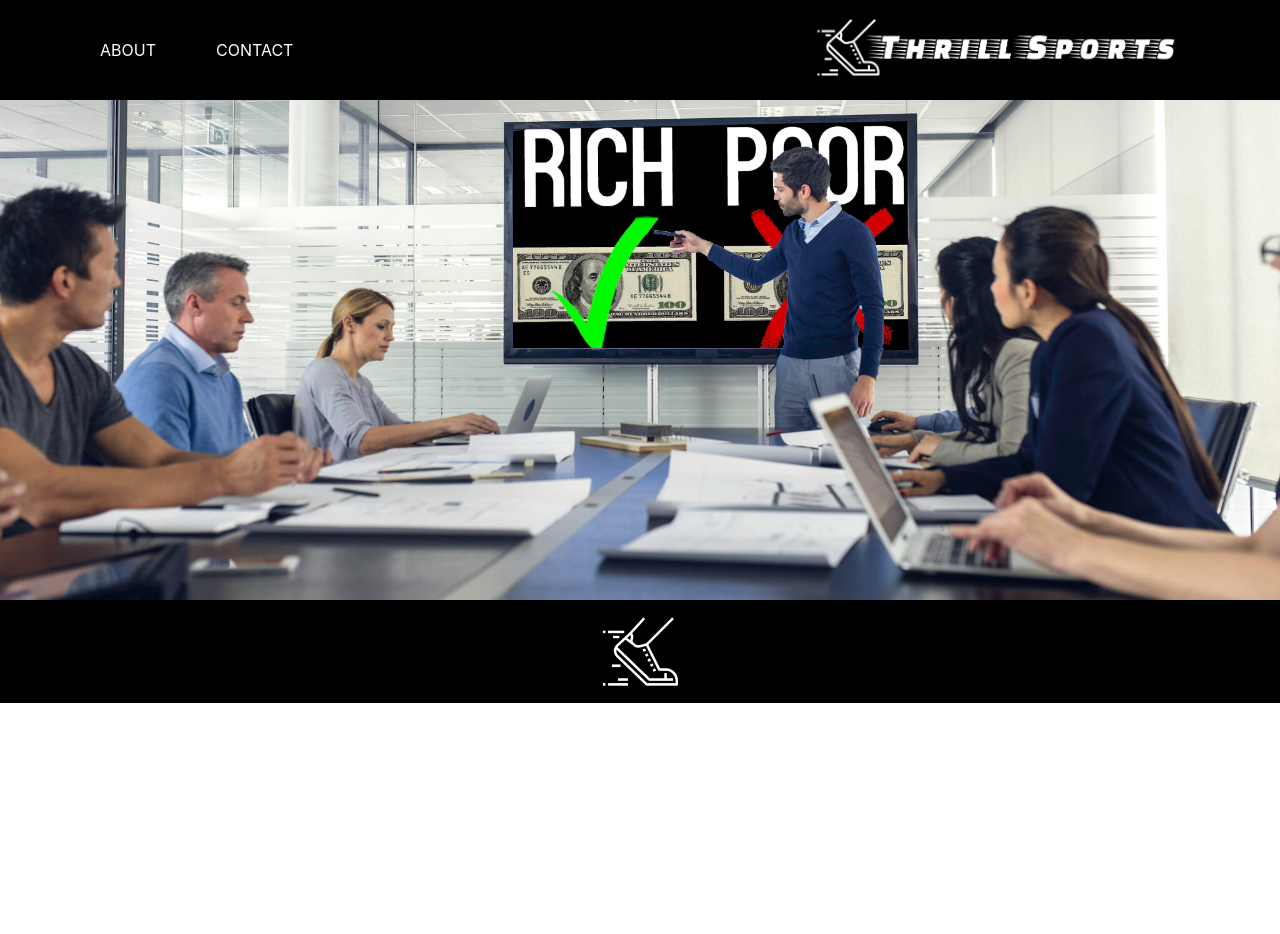
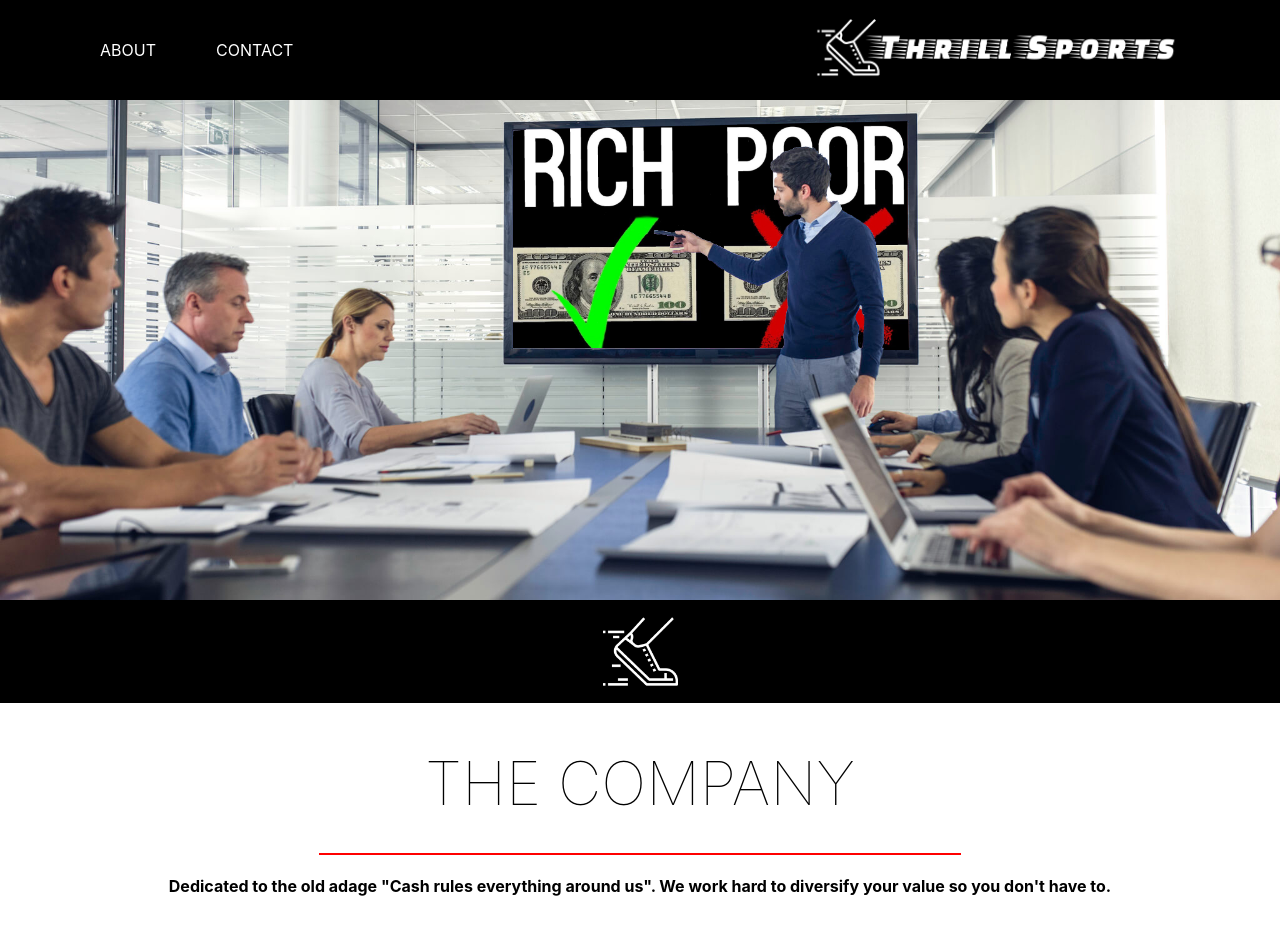
Before and after one commit to DHarrisonG/yolo-investments, a React (Create React App) app: page / in a window 1280 px wide. Shown: the top 934 px of the page. Before the commit the page ends 800 px from the top, so only its background shows below. Built offline with nearby package versions, Linux system fonts and the light colour scheme.

Commit message:
Added company section including initial css styling

```diff
--- a/src/App.css
+++ b/src/App.css
@@ -41,3 +41,19 @@
   height: 75px;
   margin: 10px;
 }
+
+.company-container {
+  margin-top: 50px;
+  margin-bottom: 50px
+}
+
+.company-container > h1 {
+  line-height: 60px;
+  font-size: 60px;
+  font-weight: 50;
+}
+
+.company-container > hr {
+  border: 1px solid red;
+  width: 50%;
+}
--- a/src/App.js
+++ b/src/App.js
@@ -3,12 +3,14 @@ import './App.css';
 
 import Nav from './Components/Nav'
 import Header from './Components/Header'
+import Company from './Components/Company'
 
 function App() {
   return (
     <div className="App">
       <Nav />
       <Header />
+      <Company />
     </div>
   );
 }
--- /dev/null
+++ b/src/Components/Company.js
@@ -0,0 +1,15 @@
+import React from 'react'
+
+class Company extends React.Component {
+    render(){
+        return(
+            <div className='company-container'>
+                <h1>THE COMPANY</h1>
+                <hr></hr>
+                <h4>Dedicated to the old adage "Cash rules everything around us". We work hard to diversify your value so you don't have to.</h4>
+            </div>
+        )
+    }
+}
+
+export default Company;
```
